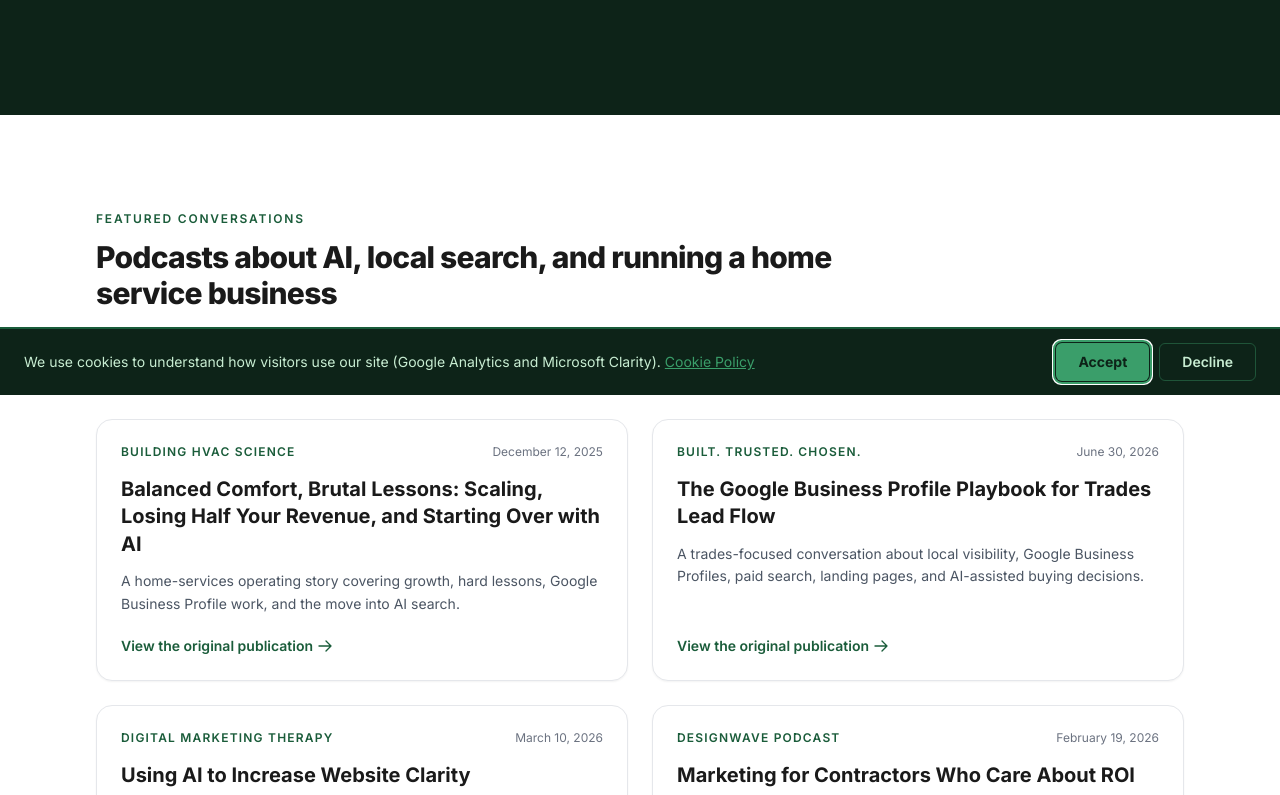
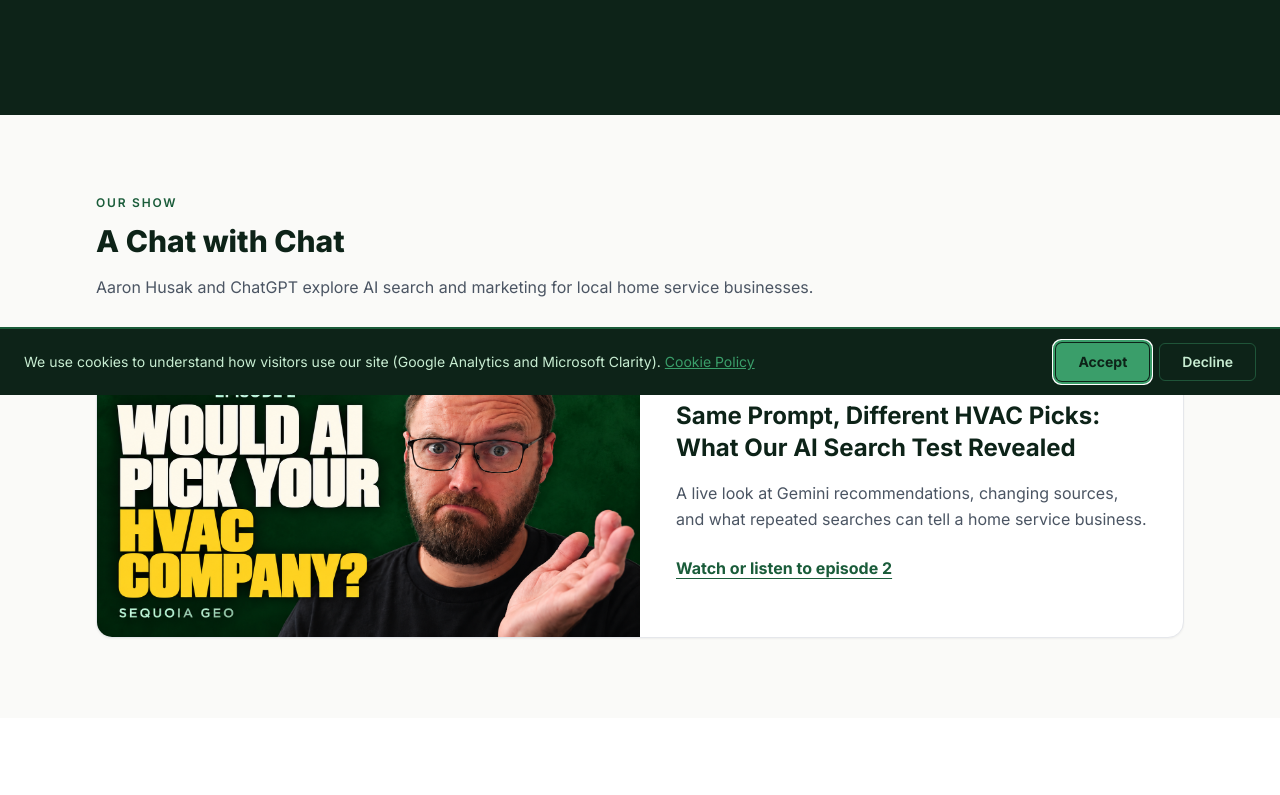
Before and after one commit to SequoiaGeo/next-website, a Next.js app: page /media in a window 1280 px wide. Shown: the part 405-1200 px from the top of the page. Built offline with nearby package versions, Linux system fonts and the light colour scheme; no server answers.

Commit message:
Publish A Chat with Chat episode 2 on media page

```diff
--- a/src/app/media/page.tsx
+++ b/src/app/media/page.tsx
@@ -61,6 +61,24 @@ export default function MediaPage() {
             Published discussions and articles featuring Aaron Husak&rsquo;s work in home services,
             local marketing, AI, and business operations. Every item links to the original publisher.
           </p>
+        </div>
+      </section>
+
+      <section id="our-podcast" className="scroll-mt-24 bg-[#fafaf8] py-16 sm:py-20">
+        <div className="mx-auto max-w-6xl px-6 lg:px-8">
+          <div className="section-overline mb-3">Our show</div>
+          <h2 className="text-3xl font-extrabold text-[#0D2318]">A Chat with Chat</h2>
+          <p className="mt-4 max-w-3xl text-gray-600">Aaron Husak and ChatGPT explore AI search and marketing for local home service businesses.</p>
+          <Link href="/podcast/episode-2" className="mt-8 grid overflow-hidden rounded-2xl border border-gray-200 bg-white shadow-sm transition hover:shadow-md md:grid-cols-2">
+            {/* eslint-disable-next-line @next/next/no-img-element */}
+            <img src="/images/podcast/episode-2.png" alt="A Chat with Chat episode 2: Would AI pick your HVAC company?" width="1672" height="941" className="h-auto w-full self-center" />
+            <div className="p-7 sm:p-9">
+              <p className="text-sm font-semibold text-[#1A5C3A]">Episode 2 · September 30, 2026 · 27 minutes</p>
+              <h3 className="mt-3 text-2xl font-bold text-[#0D2318]">Same Prompt, Different HVAC Picks: What Our AI Search Test Revealed</h3>
+              <p className="mt-4 leading-relaxed text-gray-600">A live look at Gemini recommendations, changing sources, and what repeated searches can tell a home service business.</p>
+              <span className="mt-6 inline-block font-bold text-[#1A5C3A] underline underline-offset-4">Watch or listen to episode 2</span>
+            </div>
+          </Link>
         </div>
       </section>
 
--- /dev/null
+++ b/src/app/podcast/episode-2/page.tsx
@@ -0,0 +1,52 @@
+import type { Metadata } from "next";
+import Link from "next/link";
+import YouTubeFacade from "@/components/YouTubeFacade";
+
+const title = "Same Prompt, Different HVAC Picks: What Our AI Search Test Revealed";
+const url = "https://www.sequoiageo.com/podcast/episode-2";
+const description = "Aaron and his ChatGPT co-host compare Gemini HVAC recommendations, recurring companies, changing sources, and what one AI answer can and cannot tell a home service business.";
+
+export const metadata: Metadata = {
+  title: `${title} | A Chat with Chat Episode 2`, description,
+  alternates: { canonical: url },
+  openGraph: { title, description, url, type: "article", images: [{ url: "https://www.sequoiageo.com/images/podcast/episode-2.png", alt: "A Chat with Chat episode 2: Would AI pick your HVAC company?" }] },
+};
+
+export default function EpisodeTwo() {
+  const schema = { "@context": "https://schema.org", "@type": "PodcastEpisode", name: title,
+    url, description, episodeNumber: 2, datePublished: "2026-09-30", duration: "PT27M26S",
+    image: "https://www.sequoiageo.com/images/podcast/episode-2.png",
+    partOfSeries: { "@type": "PodcastSeries", name: "A Chat with Chat" },
+    associatedMedia: { "@type": "VideoObject", name: title, description,
+      thumbnailUrl: "https://www.sequoiageo.com/images/podcast/episode-2.png",
+      embedUrl: "https://www.youtube.com/embed/7Xggxnh3ulY", duration: "PT27M26S" } };
+  return <>
+    <script type="application/ld+json" dangerouslySetInnerHTML={{ __html: JSON.stringify(schema).replace(/</g, "\\u003c") }} />
+    <section className="bg-[#0D2318] py-16 sm:py-24">
+      <div className="mx-auto max-w-5xl px-6 lg:px-8">
+        <Link href="/media#our-podcast" className="text-sm font-semibold text-[#C8EDD2] underline underline-offset-4">Media and podcasts</Link>
+        <p className="mt-8 text-sm font-bold uppercase tracking-widest text-[#C8EDD2]">A Chat with Chat · Episode 2</p>
+        <h1 className="mt-4 max-w-4xl text-3xl font-extrabold leading-tight text-white sm:text-5xl">{title}</h1>
+        <p className="mt-6 text-[#C8EDD2]"><time dateTime="2026-09-30">September 30, 2026</time> · 27 minutes · Aaron Husak and ChatGPT</p>
+        <p className="mt-5 max-w-3xl text-lg leading-relaxed text-white/80">{description}</p>
+      </div>
+    </section>
+    <section className="bg-white py-12 sm:py-16">
+      <div className="mx-auto max-w-5xl px-6 lg:px-8">
+        <div className="relative aspect-video overflow-hidden rounded-2xl bg-black"><YouTubeFacade videoId="7Xggxnh3ulY" title={title} /></div>
+        <div className="mt-6 flex flex-wrap gap-5 font-semibold text-[#1A5C3A]">
+          <a className="underline underline-offset-4" href="https://youtu.be/7Xggxnh3ulY" target="_blank" rel="noopener noreferrer">Watch on YouTube</a>
+          <a className="underline underline-offset-4" href="https://www.buzzsprout.com/2651769/episodes/19889912" target="_blank" rel="noopener noreferrer">Listen to the audio episode</a>
+        </div>
+        <h2 className="mt-12 text-2xl font-bold text-[#0D2318]">What we explore</h2>
+        <ul className="mt-5 list-disc space-y-3 pl-6 text-gray-700">
+          <li>How the companies and visible sources vary across Gemini Flash and Pro runs.</li>
+          <li>The difference between a mention, a citation, and a fixed search ranking.</li>
+          <li>What service pages communicate, and why that does not prove what caused a recommendation.</li>
+          <li>Why capturing the actual prompts customers use can improve your next test.</li>
+        </ul>
+        <p className="mt-6 text-sm leading-relaxed text-gray-600">This episode documents an exploratory test, not a controlled experiment or a guarantee of AI recommendations. ChatGPT participates as an AI co-host with a synthetic voice. Product descriptions, company claims, and figures discussed in the recording have not been independently verified for this page.</p>
+      </div>
+    </section>
+  </>;
+}
--- a/src/app/sitemap.ts
+++ b/src/app/sitemap.ts
@@ -10,7 +10,8 @@ export default function sitemap(): MetadataRoute.Sitemap {
     // Core pages
     { url: BASE_URL, lastModified: "2026-09-07", changeFrequency: "weekly", priority: 1.0 },
     { url: `${BASE_URL}/about-sequoia-geo`, lastModified: "2026-08-21", changeFrequency: "monthly", priority: 0.8 },
-    { url: `${BASE_URL}/media`, lastModified: "2026-09-07", changeFrequency: "monthly", priority: 0.6 },
+    { url: `${BASE_URL}/media`, lastModified: "2026-09-30", changeFrequency: "weekly", priority: 0.6 },
+    { url: `${BASE_URL}/podcast/episode-2`, lastModified: "2026-09-30", changeFrequency: "monthly", priority: 0.6 },
     { url: `${BASE_URL}/contact`, lastModified: "2026-04-18", changeFrequency: "monthly", priority: 0.8 },
     { url: `${BASE_URL}/how-it-works`, lastModified: "2026-08-20", changeFrequency: "monthly", priority: 0.7 },
     { url: `${BASE_URL}/services`, lastModified: "2026-04-18", changeFrequency: "monthly", priority: 0.8 },
```
Also changed, not shown: public/images/podcast/episode-2.png (added).
